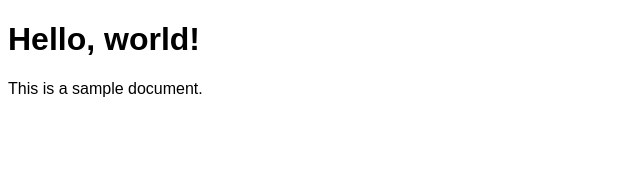
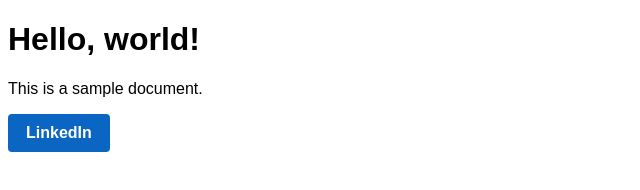
Before and after one commit to Navino99/naveenjeevanantham.github.io, a plain HTML site: page index.html in a window 1280 px wide. Shown: the whole page, without its empty margins (0-640 px from the left). Drawn offline with Linux system fonts and the light colour scheme.

Commit message:
Enhance index.html with title and LinkedIn button
Updated the title and added a LinkedIn button with styles.

```diff
--- a/index.html
+++ b/index.html
@@ -3,11 +3,14 @@
 <head>
     <meta charset="UTF-8">
     <meta name="viewport" content="width=device-width, initial-scale=1.0">
-    <title>Document</title>
+    <title>Naveen Jeevanantham | Cybersecurity & GRC Portfolio</title>
+
     <style>
-        /* Existing CSS styles */
-        body { font-family: Arial, sans-serif; }
-        /* Add visually-hidden class */
+        body {
+            font-family: Arial, sans-serif;
+        }
+
+        /* Accessible visually hidden class */
         .visually-hidden {
             position: absolute;
             width: 1px;
@@ -16,13 +19,42 @@
             padding: 0;
             overflow: hidden;
             clip: rect(0, 0, 0, 0);
+            white-space: nowrap;
             border: 0;
+        }
+
+        /* Style link as button */
+        .linkedin-button {
+            display: inline-block;
+            padding: 10px 18px;
+            background-color: #0A66C2;
+            color: #ffffff;
+            text-decoration: none;
+            font-weight: bold;
+            border-radius: 4px;
+        }
+
+        .linkedin-button:hover {
+            background-color: #084a8c;
         }
     </style>
 </head>
+
 <body>
+
     <h1>Hello, world!</h1>
     <p>This is a sample document.</p>
-    <!-- Other HTML content -->
+
+    <!-- LinkedIn Button -->
+    <a
+        href="https://www.linkedin.com/in/naveen-jeevanantham"
+        class="linkedin-button"
+        target="_blank"
+        rel="noopener noreferrer"
+        aria-label="Visit my LinkedIn profile"
+    >
+        LinkedIn
+    </a>
+
 </body>
 </html>
```
